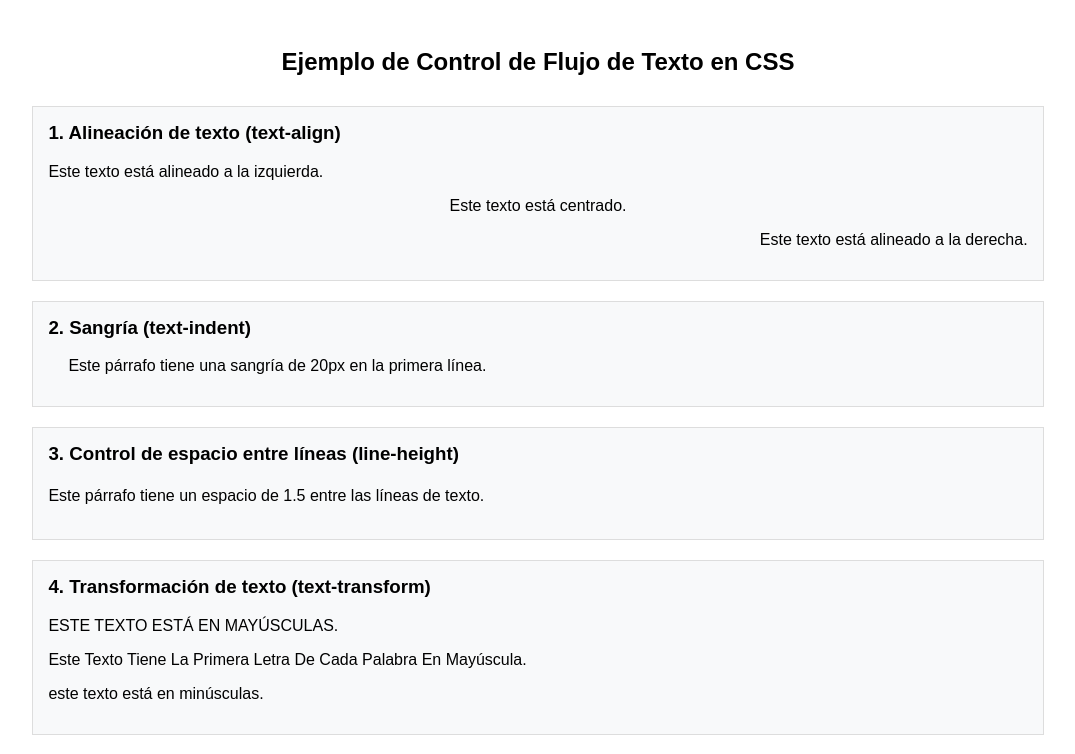
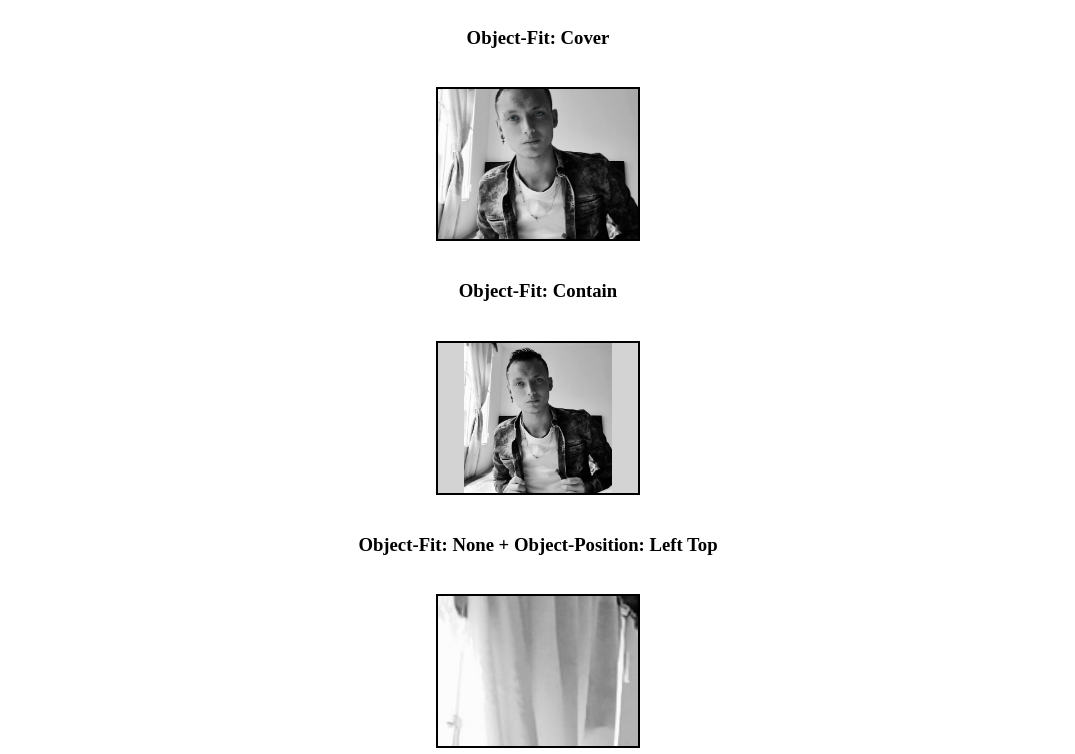
Before and after one commit to ecamilogp/curso-de-css, a Vue app: page / in a window 1280 px wide. Shown: the top 754 px of the page, without its empty margins (102-1177 px from the left). Built offline with nearby package versions, Linux system fonts and the light colour scheme; the HTML template or start-up script is replaced by a standard one.

Commit message:
ejercicios con object en img

```diff
--- a/src/App.vue
+++ b/src/App.vue
@@ -23,7 +23,8 @@
 // import PositionFixedYSticky from './component/css-intermedio/PositionFixedYSticky.vue'
 // import Transiciones from './component/css-intermedio/Transiciones-.vue'
 // import Overflow from './component/css-intermedio/Overflow-.vue'
-import ControlDeFlujoDeTexto from './component/css-intermedio/ControlDeFlujoDeTexto.vue'
+// import ControlDeFlujoDeTexto from './component/css-intermedio/ControlDeFlujoDeTexto.vue'
+import ObjectFityObjectPosition from './component/css-intermedio/ObjectFityObjectPosition.vue'
 </script>
 
 <template>
@@ -51,5 +52,6 @@ import ControlDeFlujoDeTexto from './component/css-intermedio/ControlDeFlujoDeTe
   <!-- <VentanaModal /> -->
   <!-- <Transiciones /> -->
   <!-- <Overflow /> -->
-  <ControlDeFlujoDeTexto />
+  <!-- <ControlDeFlujoDeTexto /> -->
+  <ObjectFityObjectPosition />
 </template>
--- /dev/null
+++ b/src/component/css-intermedio/ObjectFityObjectPosition.vue
@@ -0,0 +1,42 @@
+<template>
+  <div class="image-container">
+    <h3>Object-Fit: Cover</h3>
+    <img src="../../assets/yotas.jpg" class="cover" alt="Nature Image" />
+
+    <h3>Object-Fit: Contain</h3>
+    <img src="../../assets/yotas.jpg" class="contain" alt="Ocean Image" />
+
+    <h3>Object-Fit: None + Object-Position: Left Top</h3>
+    <img src="../../assets/yotas.jpg" class="none-position" alt="Mountain Image" />
+  </div>
+</template>
+
+<style scoped>
+.image-container {
+  display: flex;
+  flex-direction: column;
+  align-items: center;
+  gap: 20px;
+}
+
+img {
+  width: 200px;
+  height: 150px;
+  border: 2px solid black;
+}
+
+/* Ejemplos de object-fit */
+.cover {
+  object-fit: cover;
+}
+
+.contain {
+  object-fit: contain;
+  background-color: lightgray;
+}
+
+.none-position {
+  object-fit: none;
+  object-position: left top;
+}
+</style>
```
